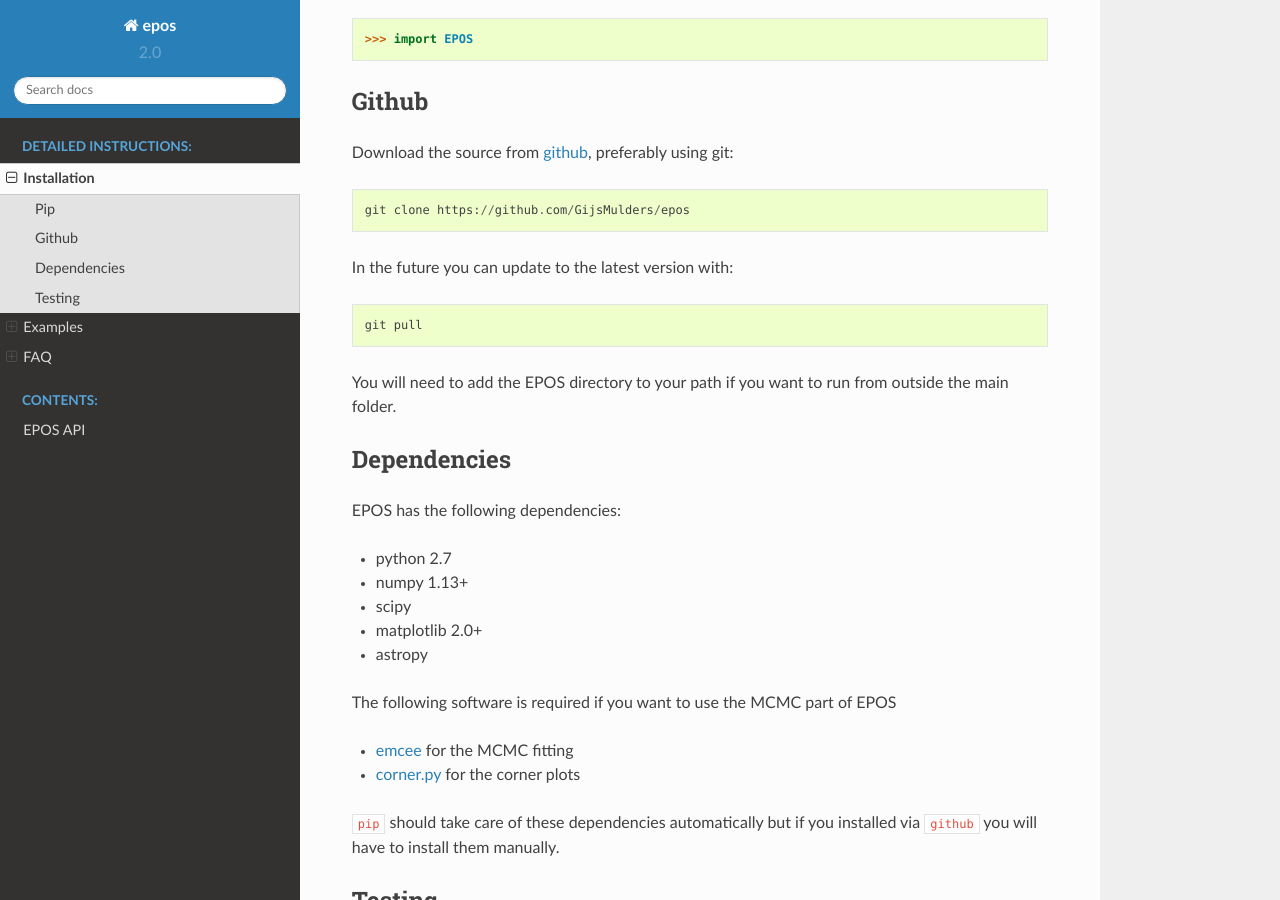
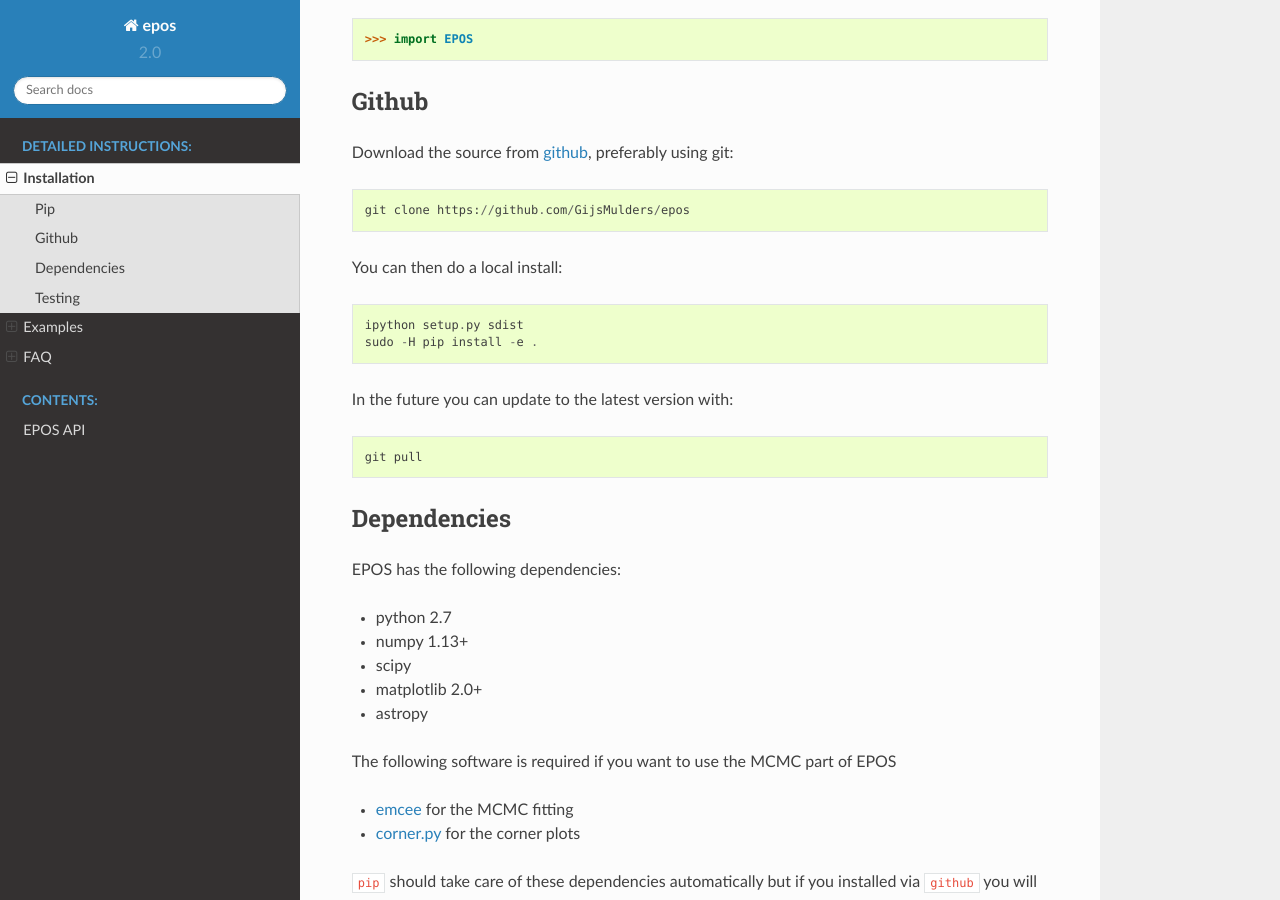
Before and after one commit to GijsMulders/epos, a Sphinx documentation site: the page built from docs/instructions.rst, in a window 1280 px wide and 900 px high, scrolled down 477 px. Built offline with Sphinx 7.4.7 and the Read the Docs theme 2.0.0, drawn with Linux system fonts in a browser that asks for light colours.

```diff
--- a/docs/index.rst
+++ b/docs/index.rst
@@ -5,6 +5,12 @@
 
 EPOS
 ==============================================
+
+.. image:: https://img.shields.io/badge/ascl-1909.013-blue.svg?colorB=262255
+   :target: http://ascl.net/1909.013
+
+.. image:: https://zenodo.org/badge/132065382.svg
+   :target: https://zenodo.org/badge/latestdoi/132065382
 
 the Exoplanet Population Observation Simulator
 ----------------------------------------------
--- a/docs/instructions.rst
+++ b/docs/instructions.rst
@@ -25,11 +25,14 @@ Download the source from `github <https://github.com/GijsMulders/epos>`_, prefer
 
    git clone https://github.com/GijsMulders/epos
 
+You can then do a local install::
+
+   ipython setup.py sdist
+   sudo -H pip install -e .
+
 In the future you can update to the latest version with::
 
    git pull
-
-You will need to add the EPOS directory to your path if you want to run from outside the main folder.
 
 Dependencies
 ------------
```
Also changed, not shown: README.md (+3 -0 lines).
